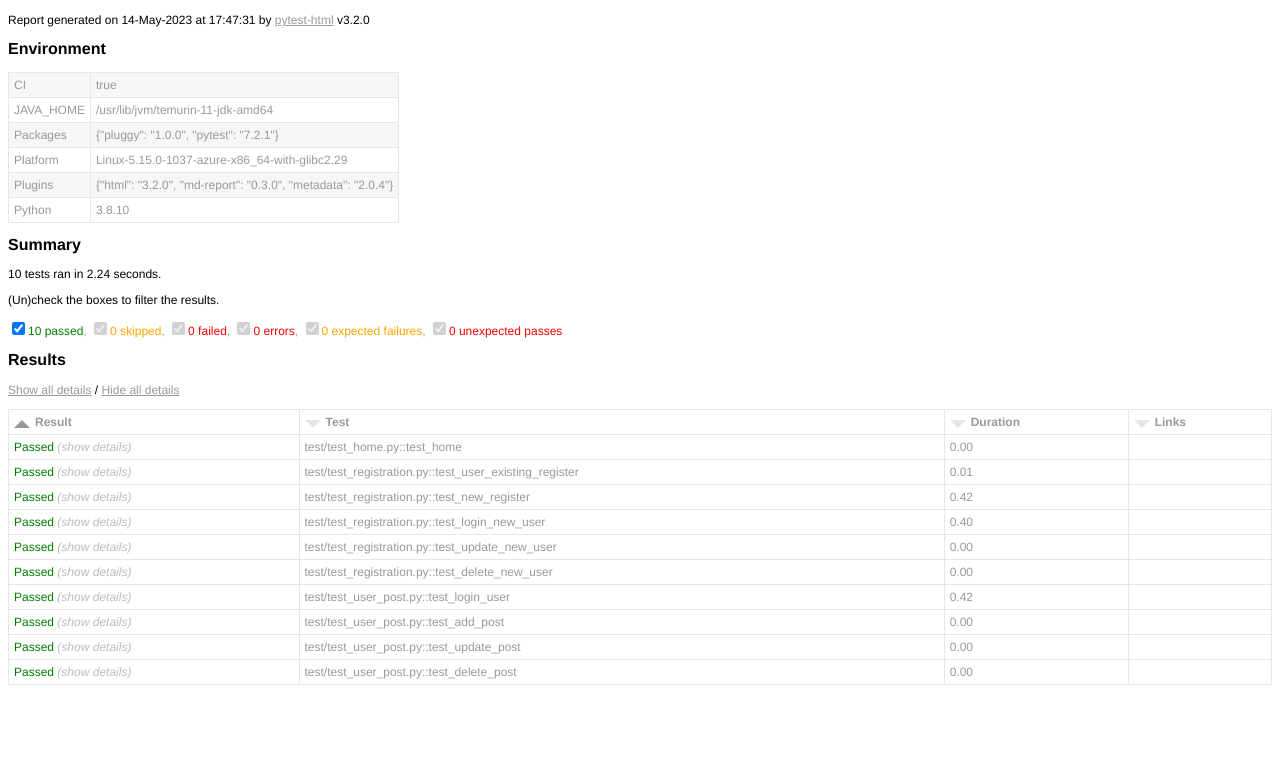
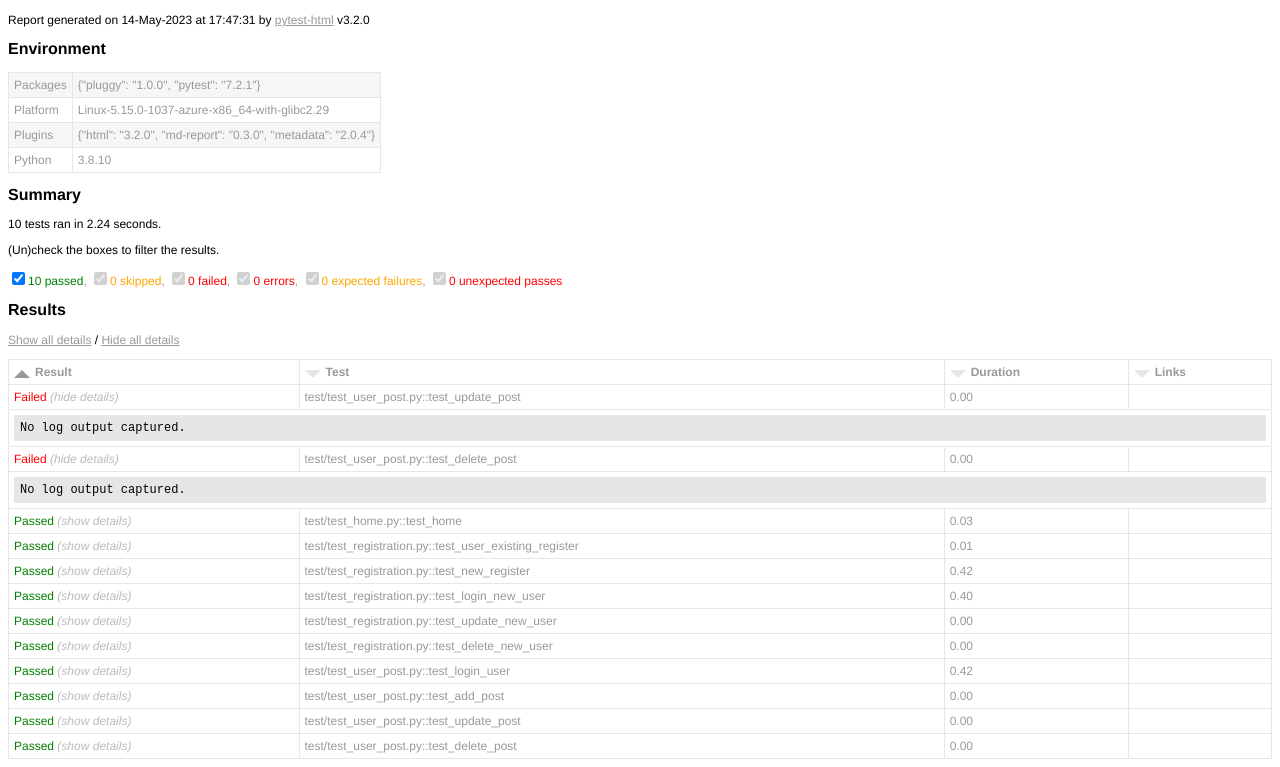
Before and after one commit to Geeks-Vegeta/pytest-flask-api, a plain HTML site: page index.html in a window 1280 px wide. Shown: the part 47-814 px from the top of the page. Drawn offline with Linux system fonts and the light colour scheme.

Commit message:
changes added

```diff
--- a/index.html
+++ b/index.html
@@ -443,12 +443,6 @@ function filterTable(elem) { // eslint-disable-line no-unused-vars
     <h2>Environment</h2>
     <table id="environment">
       <tr>
-        <td>CI</td>
-        <td>true</td></tr>
-      <tr>
-        <td>JAVA_HOME</td>
-        <td>/usr/lib/jvm/temurin-11-jdk-amd64</td></tr>
-      <tr>
         <td>Packages</td>
         <td>{"pluggy": "1.0.0", "pytest": "7.2.1"}</td></tr>
       <tr>
@@ -473,11 +467,29 @@ function filterTable(elem) { // eslint-disable-line no-unused-vars
           <th class="sortable links" col="links">Links</th></tr>
         <tr hidden="true" id="not-found-message">
           <th colspan="4">No results found. Try to check the filters</th></tr></thead>
+      <tbody class="failed results-table-row">
+        <tr>
+          <td class="col-result">Failed</td>
+          <td class="col-name">test/test_user_post.py::test_update_post</td>
+          <td class="col-duration">0.00</td>
+          <td class="col-links"></td></tr>
+        <tr>
+          <td class="extra" colspan="4">
+            <div class="empty log">No log output captured.</div></td></tr></tbody>
+      <tbody class="failed results-table-row">
+        <tr>
+          <td class="col-result">Failed</td>
+          <td class="col-name">test/test_user_post.py::test_delete_post</td>
+          <td class="col-duration">0.00</td>
+          <td class="col-links"></td></tr>
+        <tr>
+          <td class="extra" colspan="4">
+            <div class="empty log">No log output captured.</div></td></tr></tbody>
       <tbody class="passed results-table-row">
         <tr>
           <td class="col-result">Passed</td>
           <td class="col-name">test/test_home.py::test_home</td>
-          <td class="col-duration">0.00</td>
+          <td class="col-duration">0.03</td>
           <td class="col-links"></td></tr>
         <tr>
           <td class="extra" colspan="4">
```
Also changed, not shown: 1 other file.
